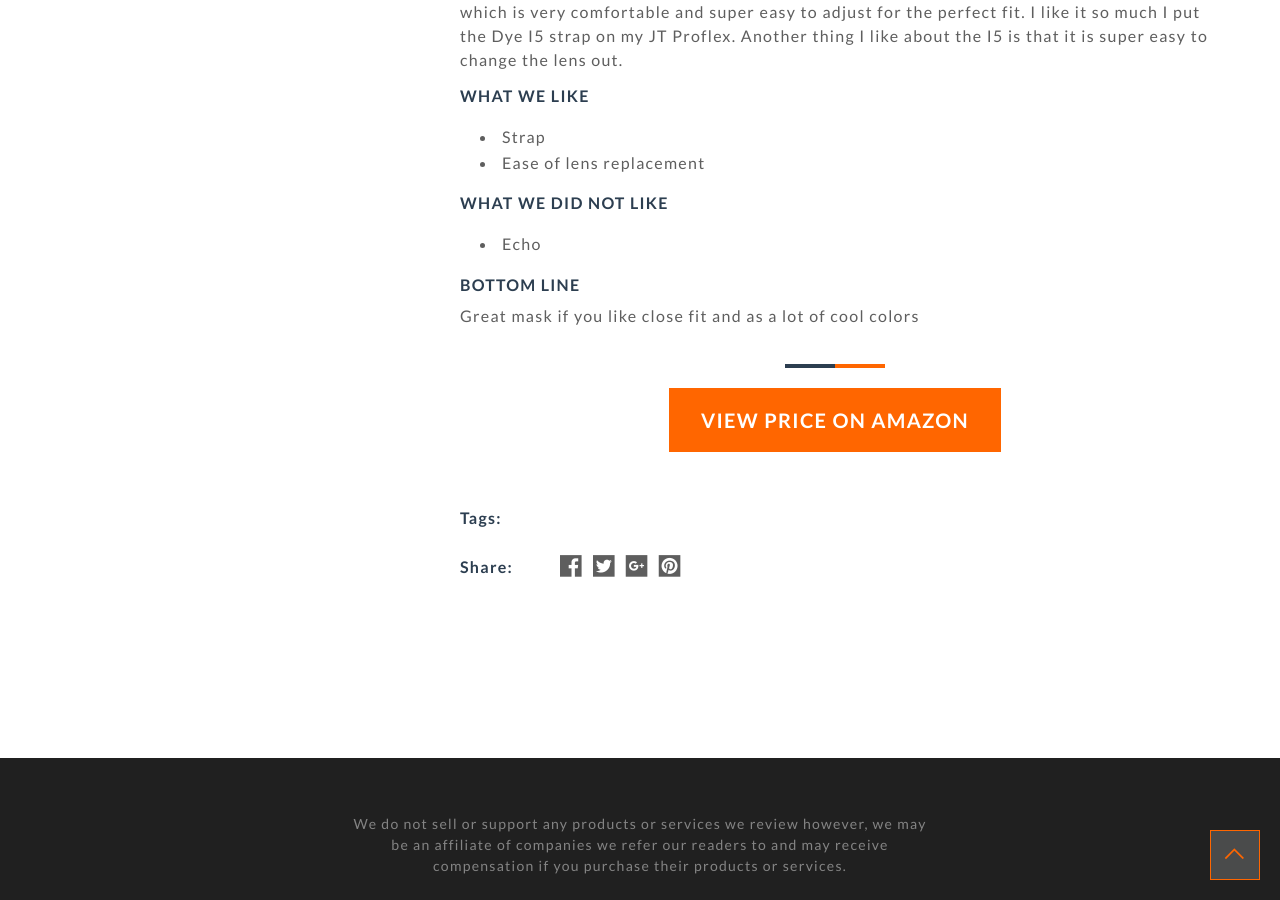
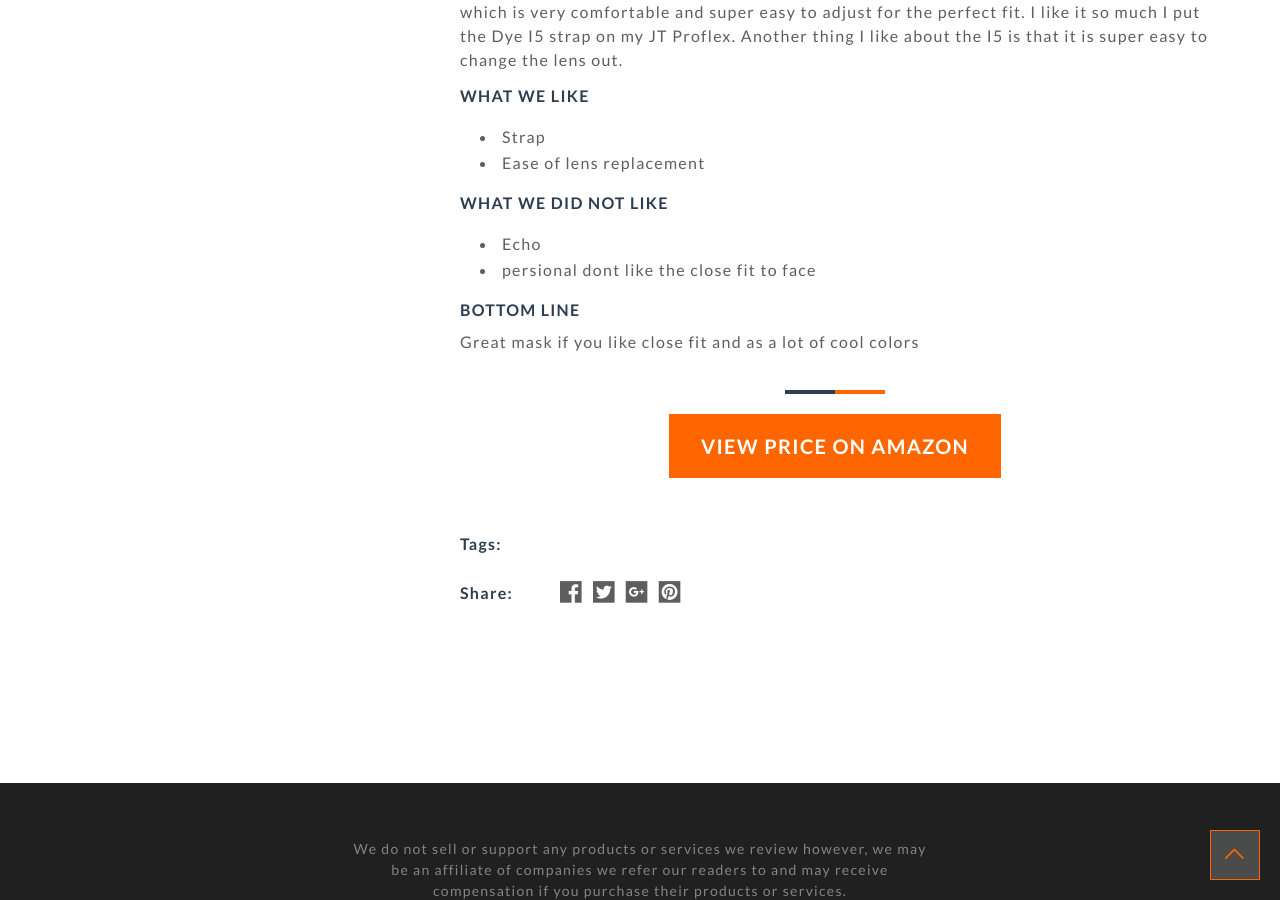
Before and after one commit to lampapps/paintballreview, a Jekyll site: the page built from _posts/2018-12-30-dye-if-mask.md, in a window 1280 px wide and 900 px high, scrolled down 1361 px. Built offline with Jekyll 4.4.1, drawn with Linux system fonts in a browser that asks for light colours; nearby versions of some CDN libraries.

Commit message:
Update 2018-12-30-dye-if-mask.md

```diff
--- a/_posts/2018-12-30-dye-if-mask.md
+++ b/_posts/2018-12-30-dye-if-mask.md
@@ -20,6 +20,7 @@ Because the mask is close to the face it reduces the breathability and creates a
 ##### What we did not like
 
 * Echo
+* persional dont like the close fit to face
 
 ##### Bottom Line
 
```
